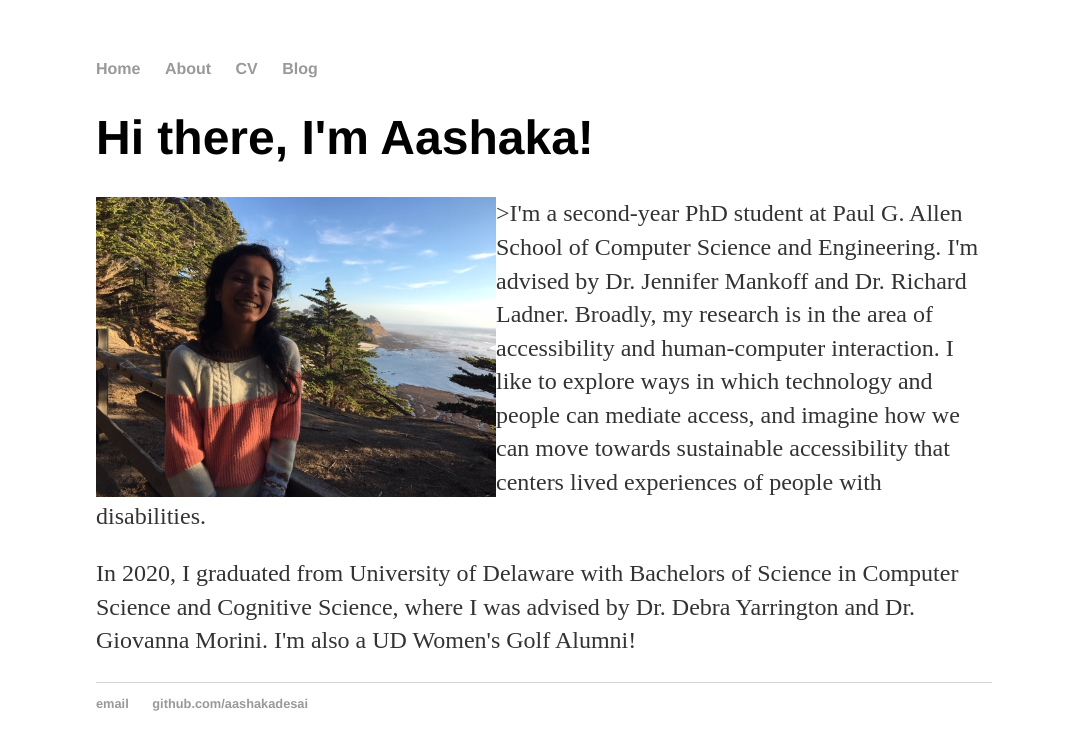
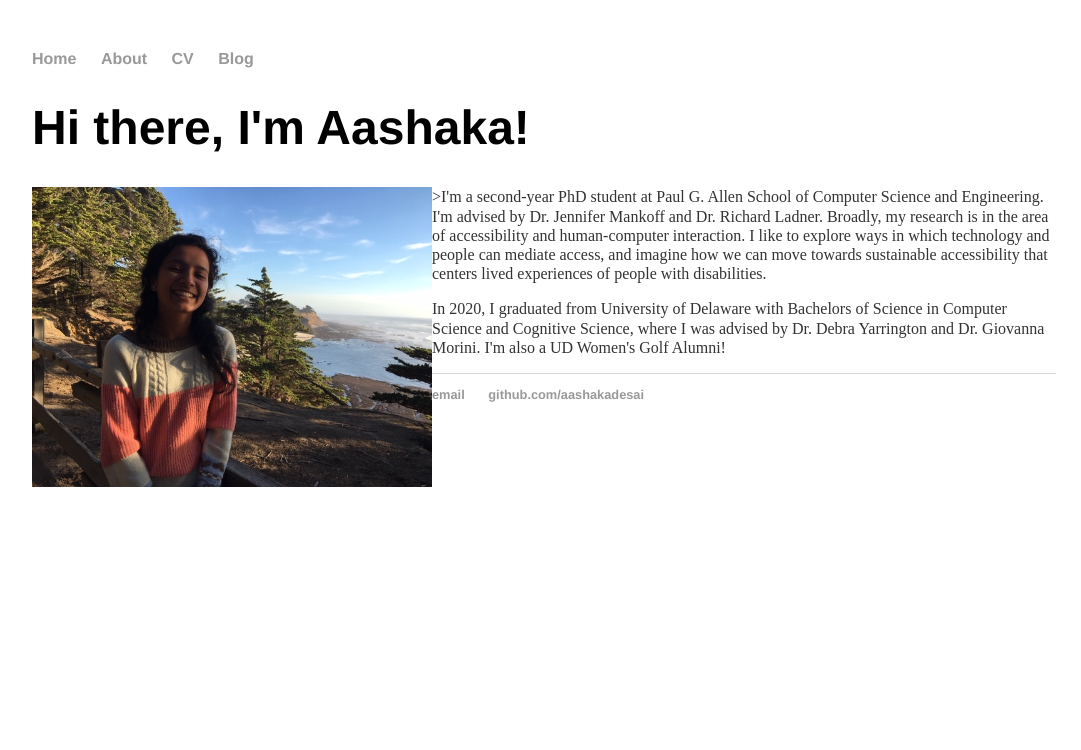
Before and after one commit to aashakadesai/aashakadesai.github.io, a Jekyll site: the page built from index.html, in a window 1280 px wide. Shown: the top 750 px of the page, without its empty margins (96-1177 px from the left). Built offline with Jekyll 4.4.1, drawn with Linux system fonts in a browser that asks for light colours.

Commit message:
Update main.css

```diff
--- a/css/main.css
+++ b/css/main.css
@@ -1,6 +1,6 @@
 body {
-    margin: 60px auto;
-    width: 70%;
+    margin: 50px auto;
+    width: 80%;
 }
 nav ul, footer ul {
     font-family:'Helvetica', 'Arial', 'Sans-Serif';
@@ -24,8 +24,8 @@ h1 {
     font-family:'Helvetica', 'Arial', 'Sans-Serif';
 }
 p {
-    font-size: 1.5em;
-    line-height: 1.4em;
+    font-size: 1em;
+    line-height: 1.2em;
     color: #333;
 }
 footer {
```
